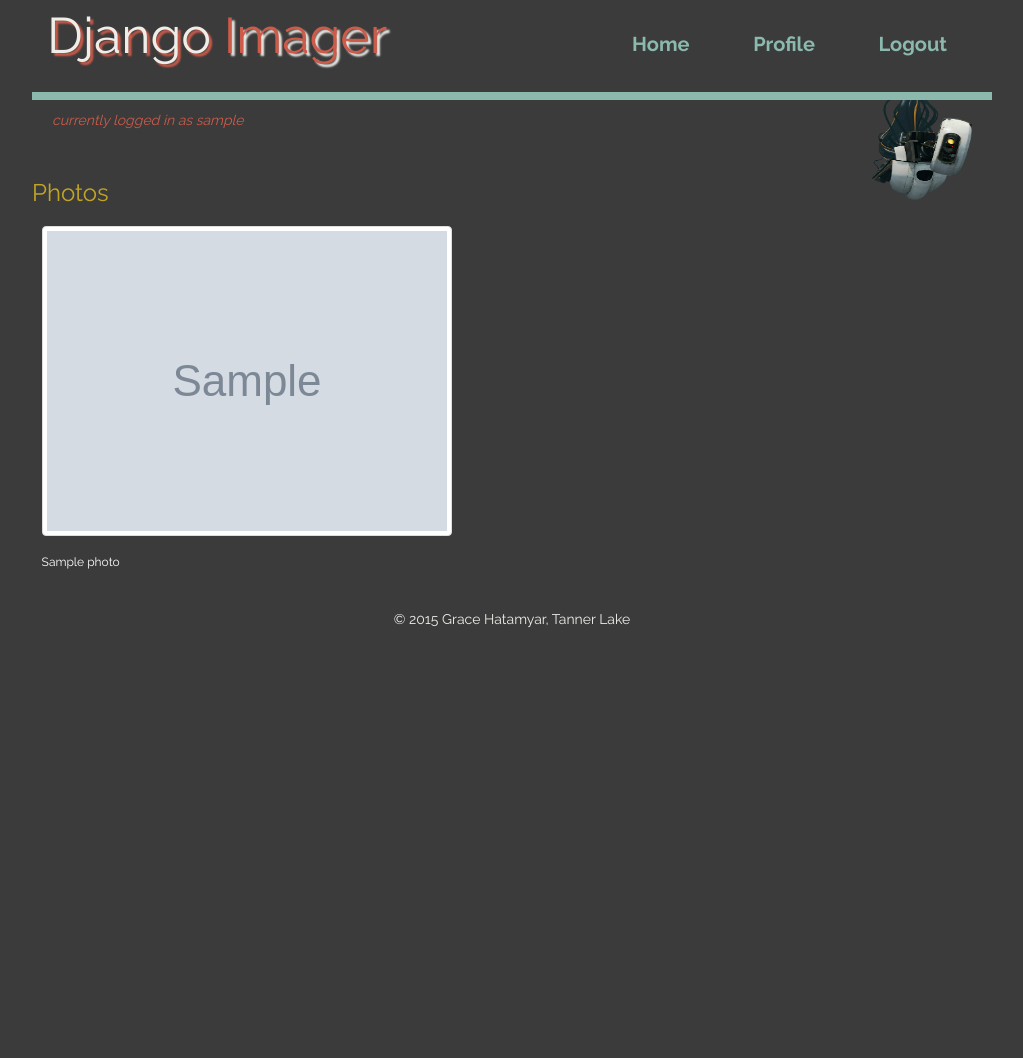
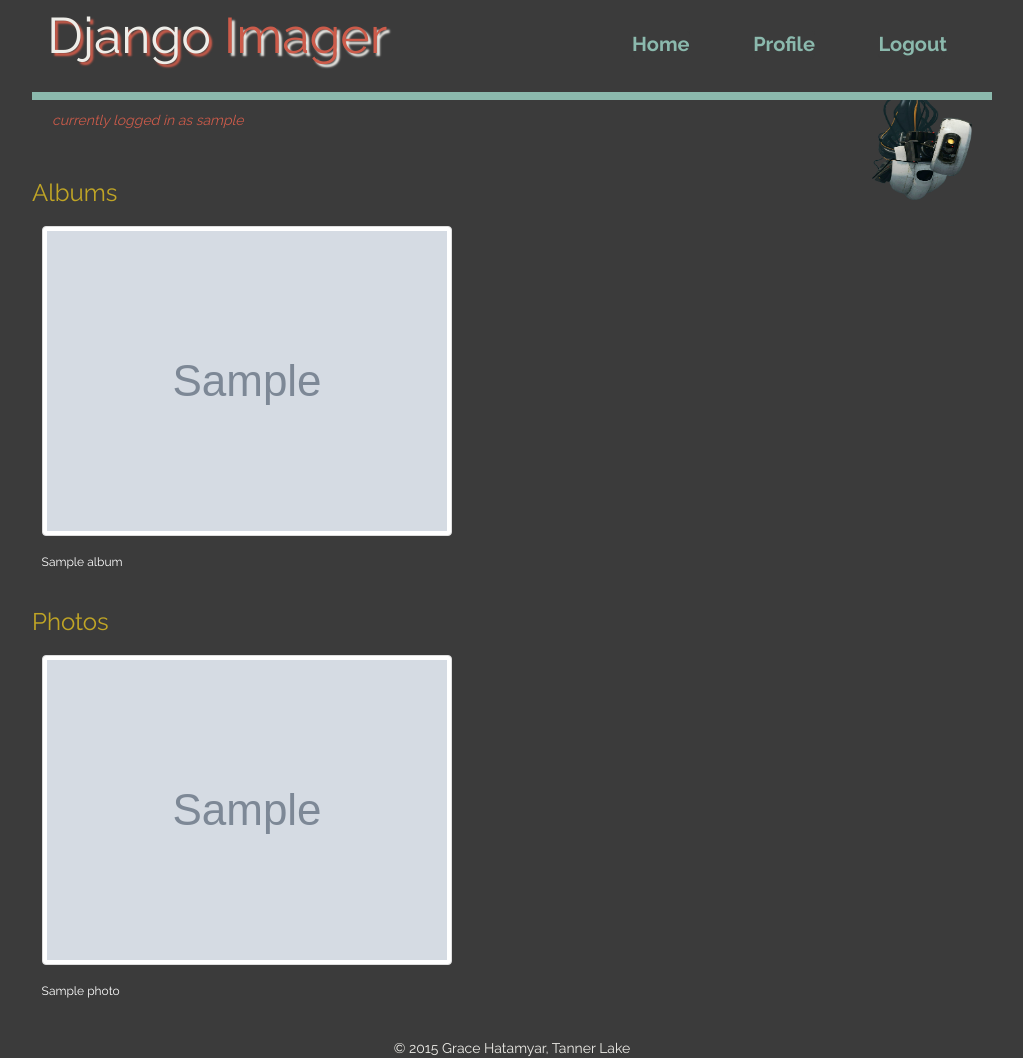
Before and after one commit to gatita/django-imager, a Django app: page /images/library/ in a window 1280 px wide. Shown: the whole page, without its empty margins (128-1151 px from the left). Before the commit the page ends 628 px from the top, so only its background shows below. Run offline with Django 3.2, Linux system fonts and the light colour scheme; a user stored in the database is signed in; tables that the repository leaves empty hold one stand-in row (values such as "Sample post"); grey boxes marked "Sample" are stand-in pictures; parts of the project's set-up code (start-up, migrations or seed data) failed here and were passed over; some libraries are stand-ins or nearby versions.

Commit message:
add albums to library

```diff
--- a/imagersite/imager_images/templates/library.html
+++ b/imagersite/imager_images/templates/library.html
@@ -16,11 +16,30 @@
 {% endblock %}
 
 {% block main %}
+
+<div id="gallery">
+<h3>Albums</h3>
+{% for album in user.albums.all %}
+    <div class="gallery-item">
+        {% if album.cover %}
+            {% thumbnail album.cover.img "200x200" as im %}
+                <a href="#">
+                    <img class="thumbnail" src="{{ im.url }}"/>
+                </a>
+            {% endthumbnail %}
+        {% else %}
+            {% thumbnail "http://img09.deviantart.net/cee8/i/2012/063/2/d/glados_test_render_by_toughraid3r37890-d4rrcv4.png" "200x200" as im %}
+                <a href="#">
+                    <img class="thumbnail" src="{{ im.url }}" />
+                </a>
+            {% endthumbnail %}
+        {% endif %}
+        <h6>{{ album.title }}</h6>
+    </div>
+{% endfor %}
 <h3>Photos</h3>
-<div id="gallery">
 
 {% for photo in user.photos.all %}
-
     <div class="gallery-item">
         {% thumbnail photo.img "200x200" as im %}
         <a class="fancybox" rel="group" href="{{ photo.img.url }}" title='<a class="fb-title" href="#">{{ photo.title }}</a>'>
@@ -29,9 +48,8 @@
         {% endthumbnail %}
         <h6>{{ photo.title }}</h6>
     </div>
+{% endfor %}
 
-
-{% endfor %}
 </div>
 
 {% endblock %}
```
